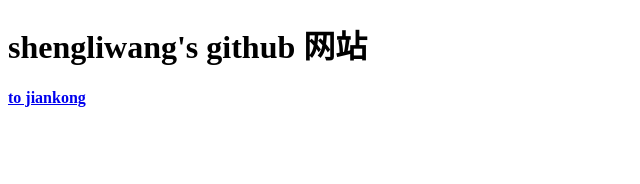
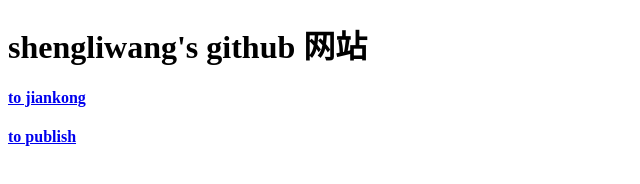
Before and after one commit to shengliwang/shengliwang.github.io, a plain HTML site: page index.html in a window 1280 px wide. Shown: the full height of the page, 0-640 px from the left. Drawn offline with Linux system fonts and the light colour scheme.

Commit message:
添加publish

```diff
--- a/index.html
+++ b/index.html
@@ -7,5 +7,6 @@
   <body>
     <h1> shengliwang's github 网站</h1>
     <h4><a href="./jiankong">to jiankong</a></h4>
+    <h4><a href="./jiankong">to publish</a></h4>
   </body>
 </html>
```
